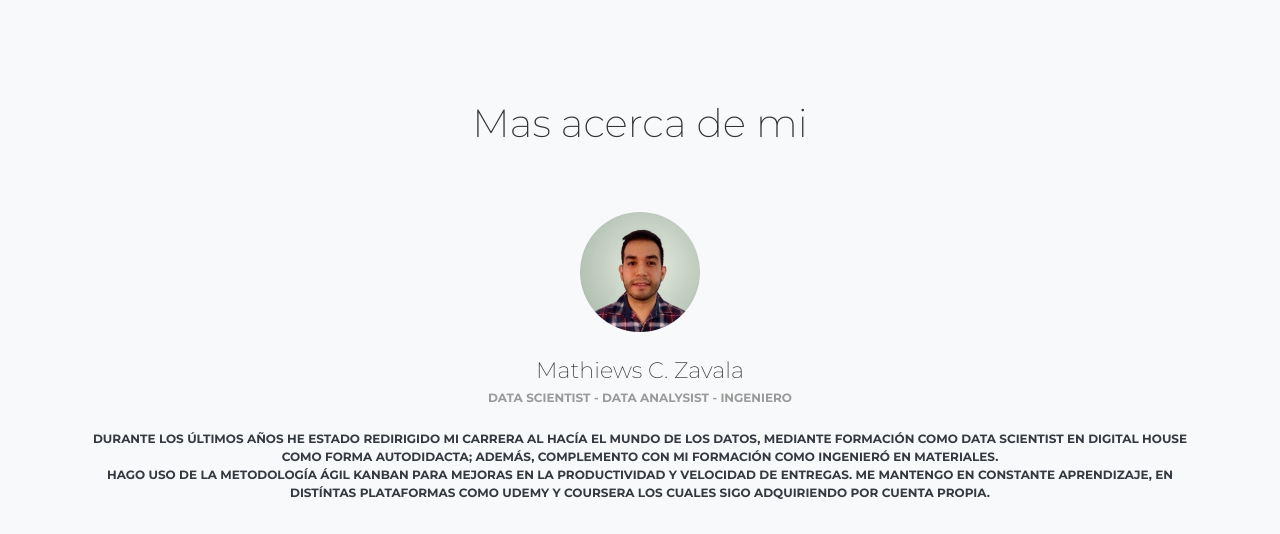
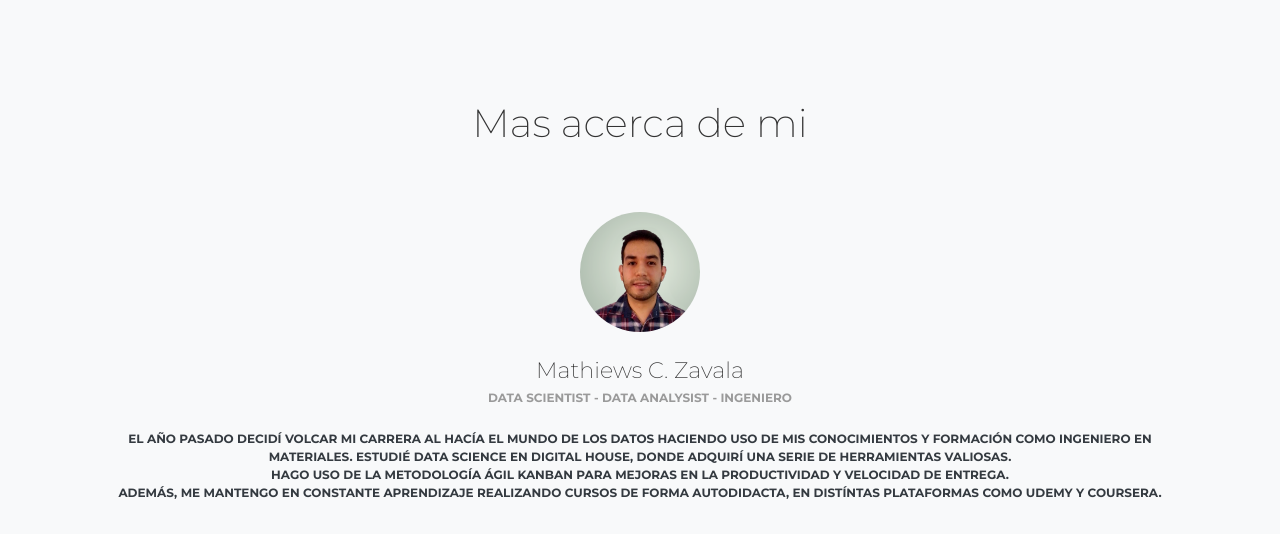
Before and after one commit to Mattzvl/Mattzvl.github.io, a website: page index.html in a window 1280 px wide. Shown: the part 800-1334 px from the top of the page. Drawn offline with Linux system fonts and the light colour scheme; some packages are replaced by stand-ins of ours.

Commit message:
correción de ciertos parrafos

```diff
--- a/index.html
+++ b/index.html
@@ -100,7 +100,7 @@ The above copyright notice and this permission notice shall be included in all c
         <h1>Mathiews C. Zavala</h1>
         <h2>Data Scientist - Data Analysist - Engineer</h2>
         <h3>Bienvenido a mi portafolio!</h3>
-        <br>Te invito a que conozcans más sobre mi</br>
+        <br>Te invito a que conozcas más sobre mi</br>
         <br />
         <div class="row">
           <div class="col-md-3">
@@ -184,12 +184,12 @@ The above copyright notice and this permission notice shall be included in all c
                 </a>
                 <h6 class="text-center text-dark">
                   </br>
-                  Durante los últimos años he estado redirigido mi carrera al hacía el mundo de los datos, mediante
-                  formación como Data Scientist en Digital House como forma autodidacta; además, complemento con mi
-                  formación como ingenieró en materiales. </br>
-                  Hago uso de la metodología ágil KANBAN para mejoras en la productividad y velocidad de entregas.
-                  Me mantengo en constante aprendizaje, en distíntas plataformas como UDEMY y COURSERA los cuales sigo
-                  adquiriendo por cuenta propia.
+                  El año pasado decidí volcar mi carrera al hacía el mundo de los datos haciendo uso de mis conocimientos y formación como Ingeniero en materiales.
+                  Estudié Data Science en Digital House, donde adquirí una serie de herramientas valiosas.
+                  </br>
+                  Hago uso de la metodología ágil KANBAN para mejoras en la productividad y velocidad de entrega.
+                  </br>
+                  Además, me mantengo en constante aprendizaje realizando cursos de forma autodidacta, en distíntas plataformas como UDEMY y COURSERA.
                 </h6>
               </div>
               <div class="card-footer text-center">
```
